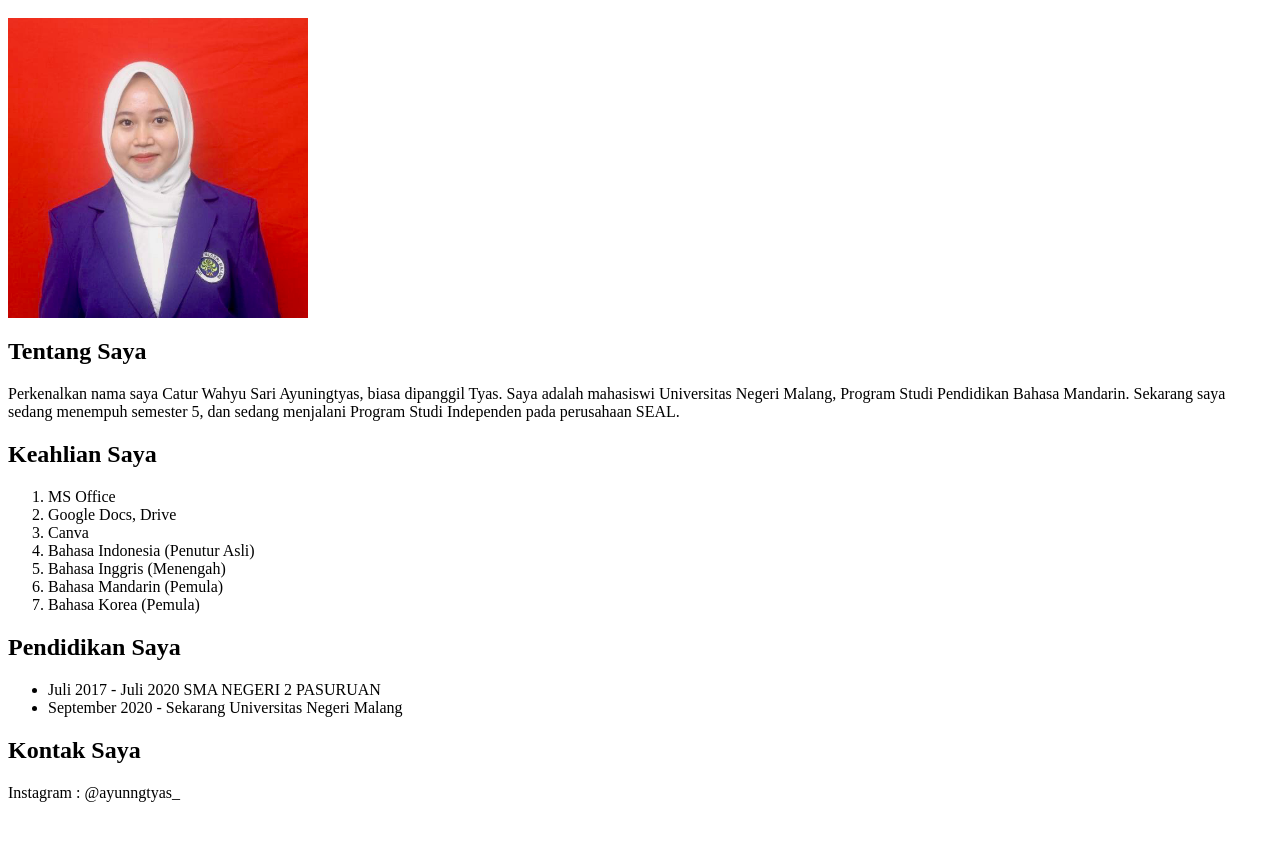
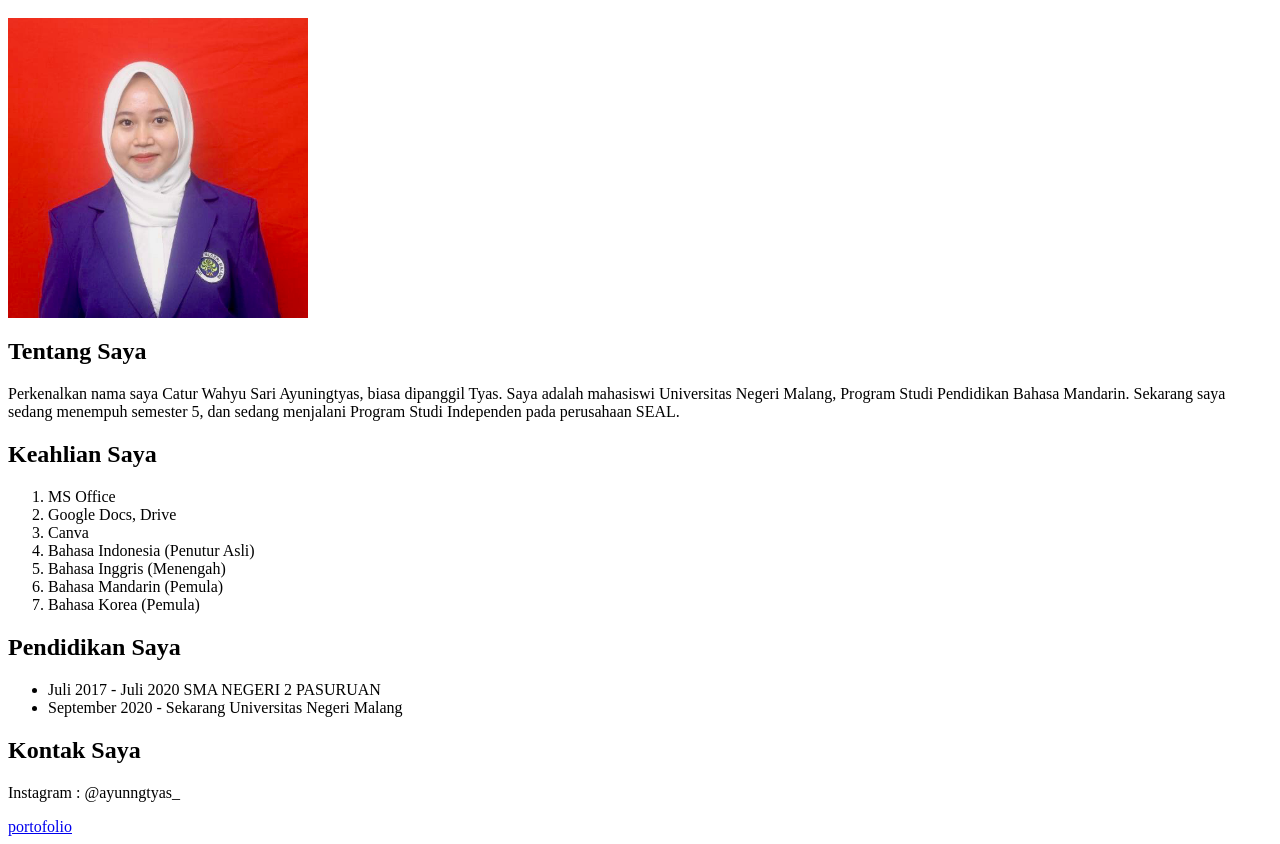
Before and after one commit to ayuningtyyas/Web-Basic-SEAL, a plain HTML site: page biodata.html in a window 1280 px wide. Shown: the part 48-892 px from the top of the page. Before the commit the page ends 866 px from the top, so only its background shows below. Drawn offline with Linux system fonts and the light colour scheme.

Commit message:
add link portofolio di biodata

```diff
--- a/biodata.html
+++ b/biodata.html
@@ -21,5 +21,6 @@
         </ul>
         <h2>Kontak Saya</h2>
         <p>Instagram : @ayunngtyas_</p>
+        <a href="portofolio.html">portofolio</a>
     </body>
 </html>
```
